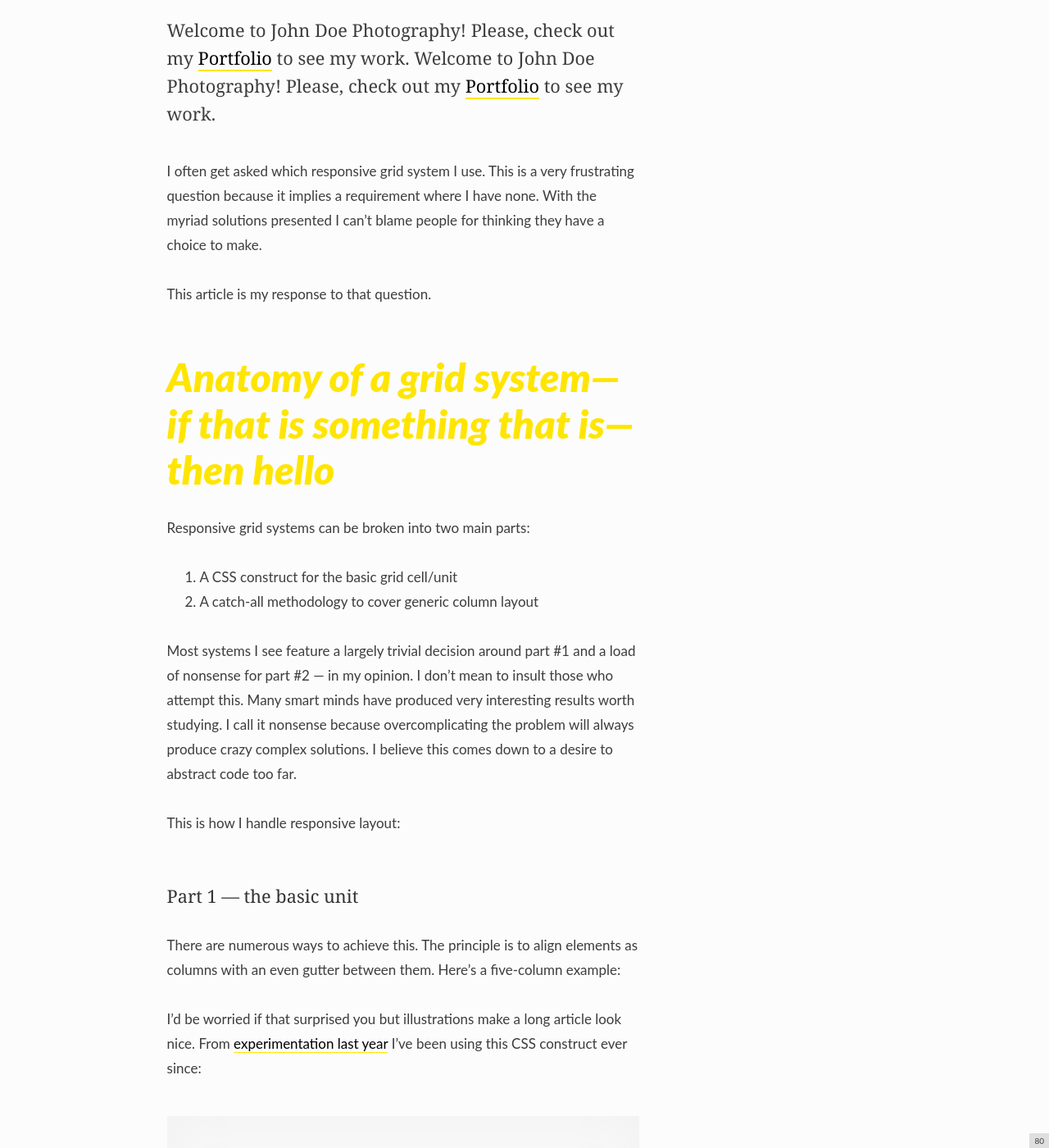
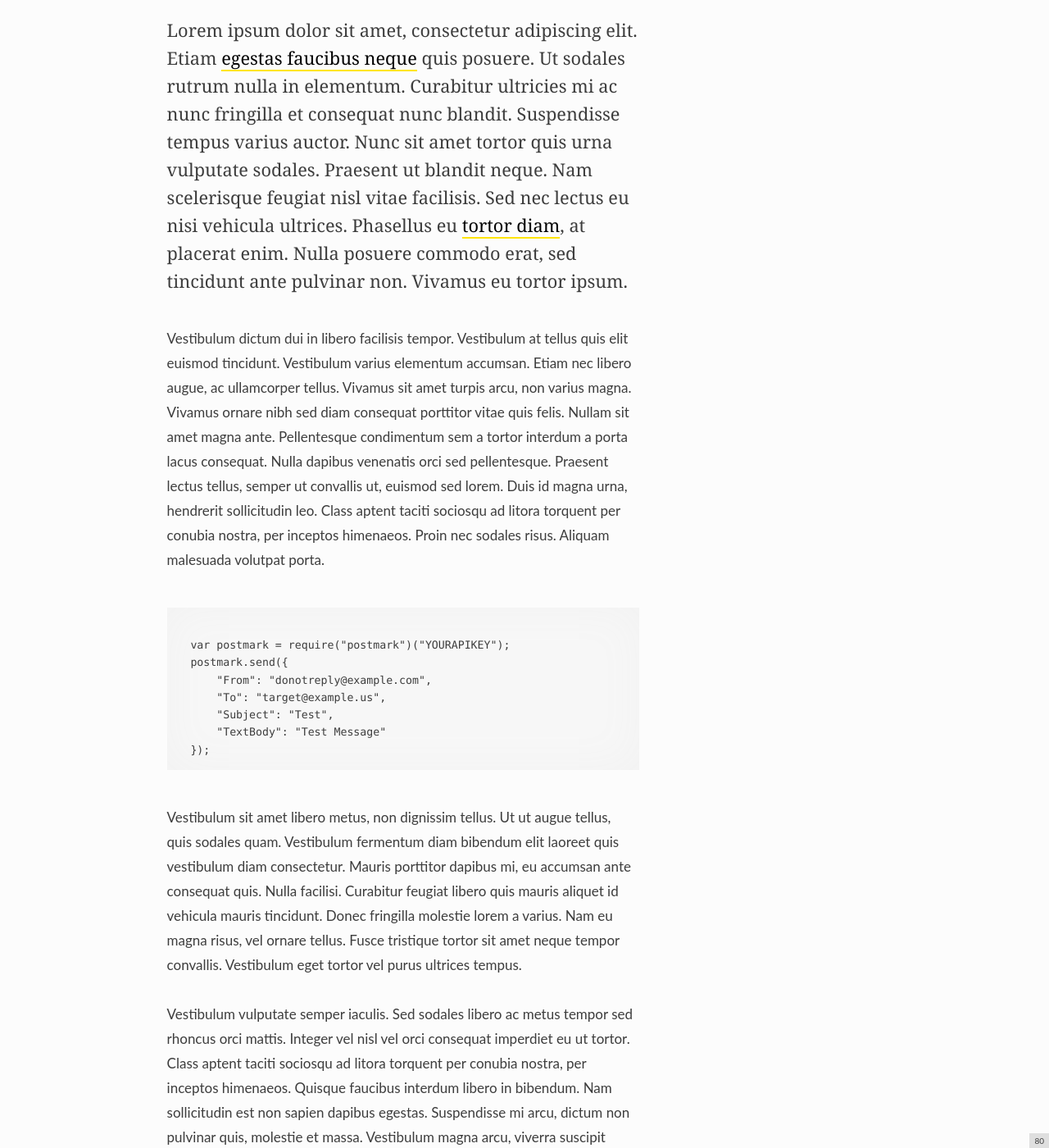
Before and after one commit to mattsenior/mattsenior.com, a Jekyll site: the page built from article.html, in a window 1280 px wide and 1400 px high, scrolled down 610 px. Shown: the whole window at 82% size. Built offline with Jekyll 4.4.1, drawn with Linux system fonts in a browser that asks for light colours; some of the changed text lies outside the part shown.

Commit message:
Use Lorem for now

```diff
--- a/article.html
+++ b/article.html
@@ -2,21 +2,9 @@
 layout: article
 title:  A Gentleman’s Introduction to the Something that is Not Something Else
 ---
-<p class="prose--large prose--dark">Welcome to John Doe Photography! Please, check out my <a href="/portfolio/">Portfolio</a> to see my work. Welcome to John Doe Photography! Please, check out my <a href="/portfolio/">Portfolio</a> to see my work.</p>
+<p class="prose--large prose--dark">Lorem ipsum dolor sit amet, consectetur adipiscing elit. Etiam <a href="#">egestas faucibus neque</a> quis posuere. Ut sodales rutrum nulla in elementum. Curabitur ultricies mi ac nunc fringilla et consequat nunc blandit. Suspendisse tempus varius auctor. Nunc sit amet tortor quis urna vulputate sodales. Praesent ut blandit neque. Nam scelerisque feugiat nisl vitae facilisis. Sed nec lectus eu nisi vehicula ultrices. Phasellus eu <a href="#">tortor diam</a>, at placerat enim. Nulla posuere commodo erat, sed tincidunt ante pulvinar non. Vivamus eu tortor ipsum.<p>
 
-<p>I often get asked which responsive grid system I use. This is a very frustrating question because it implies a requirement where I have none. With the myriad solutions presented I can&#8217;t blame people for thinking they have a choice to make.</p>
-<p>This article is my response to that question.</p>
-<h2>Anatomy of a grid system—if that is something that is—then hello</h2>
-<p>Responsive grid systems can be broken into two main parts:</p>
-<ol>
-<li>A CSS construct for the basic grid cell/unit</li>
-<li>A catch-all methodology to cover generic column layout</li>
-</ol>
-<p>Most systems I see feature a largely trivial decision around part #1 and a load of nonsense for part #2 — in my opinion. I don&#8217;t mean to insult those who attempt this. Many smart minds have produced very interesting results worth studying. I call it nonsense because overcomplicating the problem will always produce crazy complex solutions. I believe this comes down to a desire to abstract code too far.</p>
-<p>This is how I handle responsive layout:</p>
-<h3>Part 1 — the basic unit</h3>
-<p>There are numerous ways to achieve this. The principle is to align elements as columns with an even gutter between them. Here&#8217;s a five-column example:</p>
-<p>I&#8217;d be worried if that surprised you but illustrations make a long article look nice. From <a href="/2012/03/27/introducing-shiro/">experimentation last year</a> I&#8217;ve been using this CSS construct ever since:</p>
+<p>Vestibulum dictum dui in libero facilisis tempor. Vestibulum at tellus quis elit euismod tincidunt. Vestibulum varius elementum accumsan. Etiam nec libero augue, ac ullamcorper tellus. Vivamus sit amet turpis arcu, non varius magna. Vivamus ornare nibh sed diam consequat porttitor vitae quis felis. Nullam sit amet magna ante. Pellentesque condimentum sem a tortor interdum a porta lacus consequat. Nulla dapibus venenatis orci sed pellentesque. Praesent lectus tellus, semper ut convallis ut, euismod sed lorem. Duis id magna urna, hendrerit sollicitudin leo. Class aptent taciti sociosqu ad litora torquent per conubia nostra, per inceptos himenaeos. Proin nec sodales risus. Aliquam malesuada volutpat porta.</p>
 
 <pre><code>
 var postmark = require("postmark")("YOURAPIKEY");
@@ -28,7 +16,6 @@ postmark.send({
 });
 </code></pre>
 
-<p>There are numerous ways to achieve this. The principle is to align elements as columns with an even gutter between them. Here&#8217;s a five-column example:</p>
+<p>Vestibulum sit amet libero metus, non dignissim tellus. Ut ut augue tellus, quis sodales quam. Vestibulum fermentum diam bibendum elit laoreet quis vestibulum diam consectetur. Mauris porttitor dapibus mi, eu accumsan ante consequat quis. Nulla facilisi. Curabitur feugiat libero quis mauris aliquet id vehicula mauris tincidunt. Donec fringilla molestie lorem a varius. Nam eu magna risus, vel ornare tellus. Fusce tristique tortor sit amet neque tempor convallis. Vestibulum eget tortor vel purus ultrices tempus.<p>
 
-<h3>Part 1 — the basic unit</h3>
-<p>I&#8217;d be worried if that surprised you but illustrations make a long article look nice. From <a href="/2012/03/27/introducing-shiro/">experimentation last year</a> I&#8217;ve been using this CSS construct ever since:</p>
+<p>Vestibulum vulputate semper iaculis. Sed sodales libero ac metus tempor sed rhoncus orci mattis. Integer vel nisl vel orci consequat imperdiet eu ut tortor. Class aptent taciti sociosqu ad litora torquent per conubia nostra, per inceptos himenaeos. Quisque faucibus interdum libero in bibendum. Nam sollicitudin est non sapien dapibus egestas. Suspendisse mi arcu, dictum non pulvinar quis, molestie et massa. Vestibulum magna arcu, viverra suscipit imperdiet vitae, blandit id eros. Pellentesque ac lectus felis, non aliquet orci. Aenean eget enim sed magna auctor dapibus. Praesent et eleifend sem. Nulla vel turpis vel sapien viverra auctor quis at massa. Mauris vitae erat non libero venenatis rutrum eget nec tellus.<p>
```
